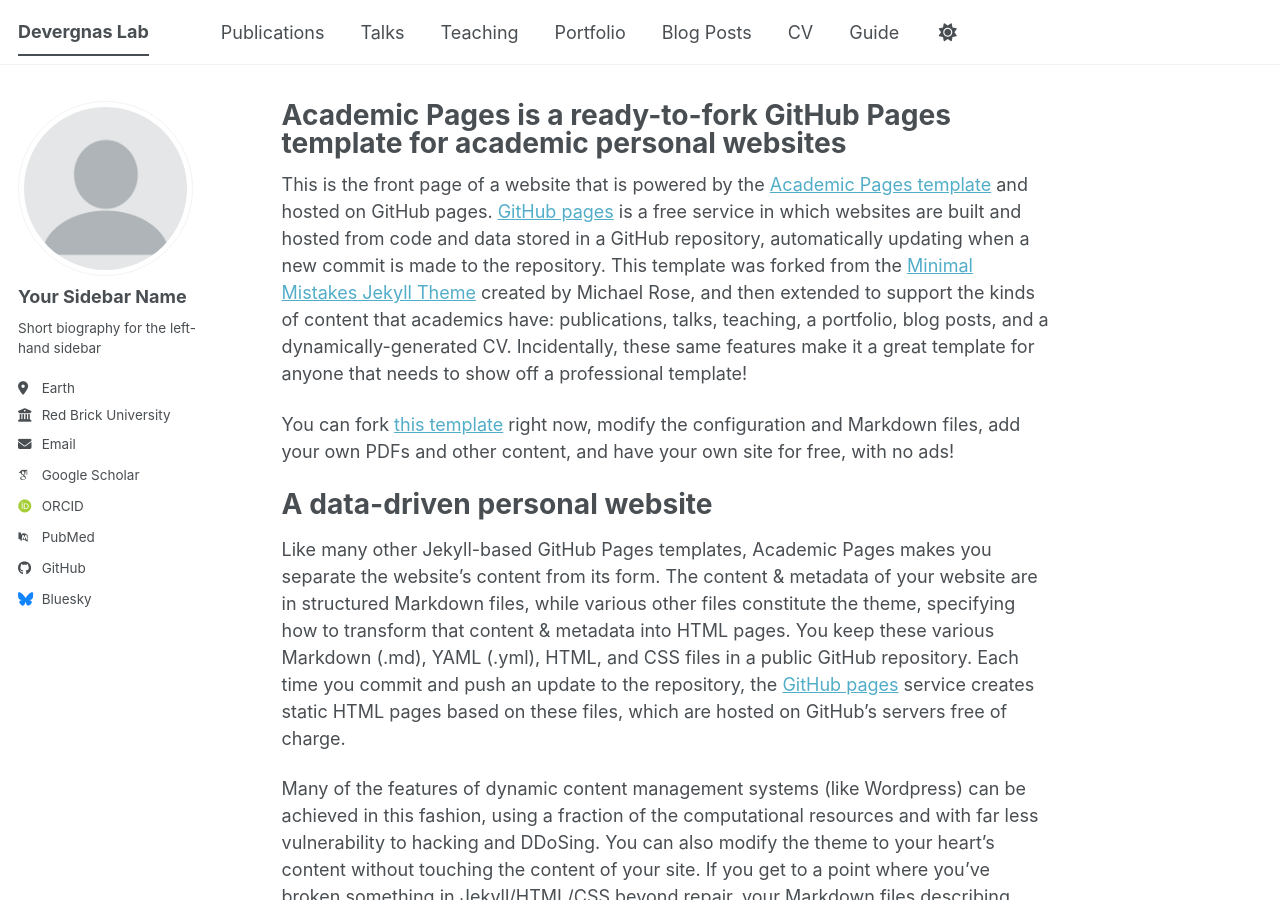
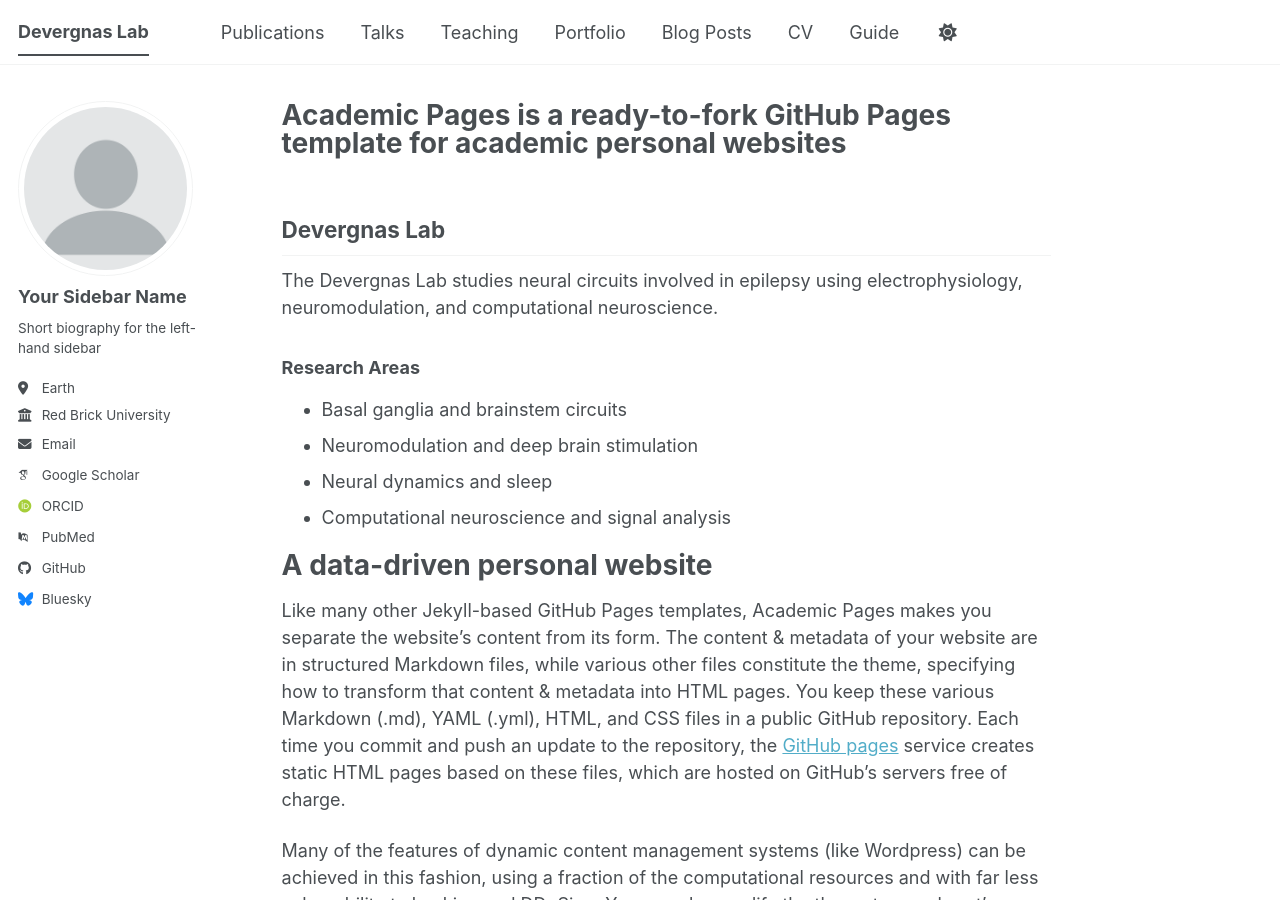
Before and after one commit to Devergnas-Lab/devergnas-lab.github.io, a Jekyll site: the page built from _pages/about.md, in a window 1280 px wide and 900 px high. Built offline with Jekyll 4.4.1, drawn with Linux system fonts in a browser that asks for light colours; some web fonts are replaced; a script bundle is joined from its source files by our own code; library files that are not in the unit come from our copies.

Commit message:
Update about.md

```diff
--- a/_pages/about.md
+++ b/_pages/about.md
@@ -6,10 +6,17 @@
   - /about/
   - /about.html
 ---
+## Devergnas Lab
 
-This is the front page of a website that is powered by the [Academic Pages template](https://github.com/academicpages/academicpages.github.io) and hosted on GitHub pages. [GitHub pages](https://pages.github.com) is a free service in which websites are built and hosted from code and data stored in a GitHub repository, automatically updating when a new commit is made to the repository. This template was forked from the [Minimal Mistakes Jekyll Theme](https://mmistakes.github.io/minimal-mistakes/) created by Michael Rose, and then extended to support the kinds of content that academics have: publications, talks, teaching, a portfolio, blog posts, and a dynamically-generated CV. Incidentally, these same features make it a great template for anyone that needs to show off a professional template!
+The Devergnas Lab studies neural circuits involved in epilepsy using electrophysiology, neuromodulation,
+and computational neuroscience.
 
- You can fork [this template](https://github.com/academicpages/academicpages.github.io) right now, modify the configuration and Markdown files, add your own PDFs and other content, and have your own site for free, with no ads!
+### Research Areas
+
+- Basal ganglia and brainstem circuits
+- Neuromodulation and deep brain stimulation
+- Neural dynamics and sleep
+- Computational neuroscience and signal analysis
 
 A data-driven personal website
 ======
```
